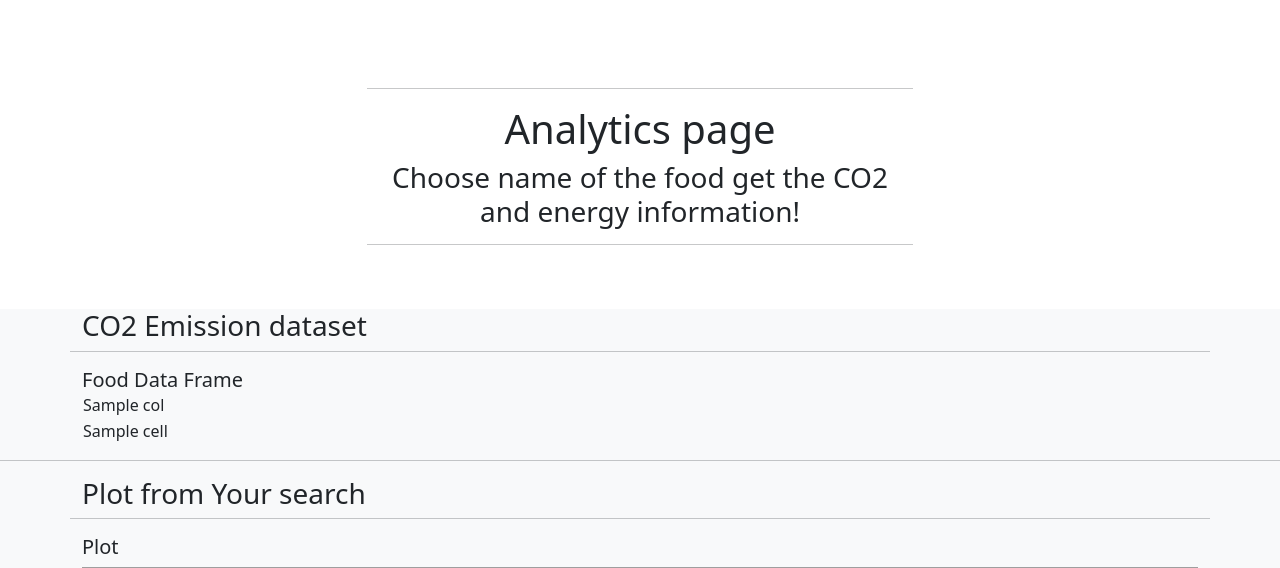
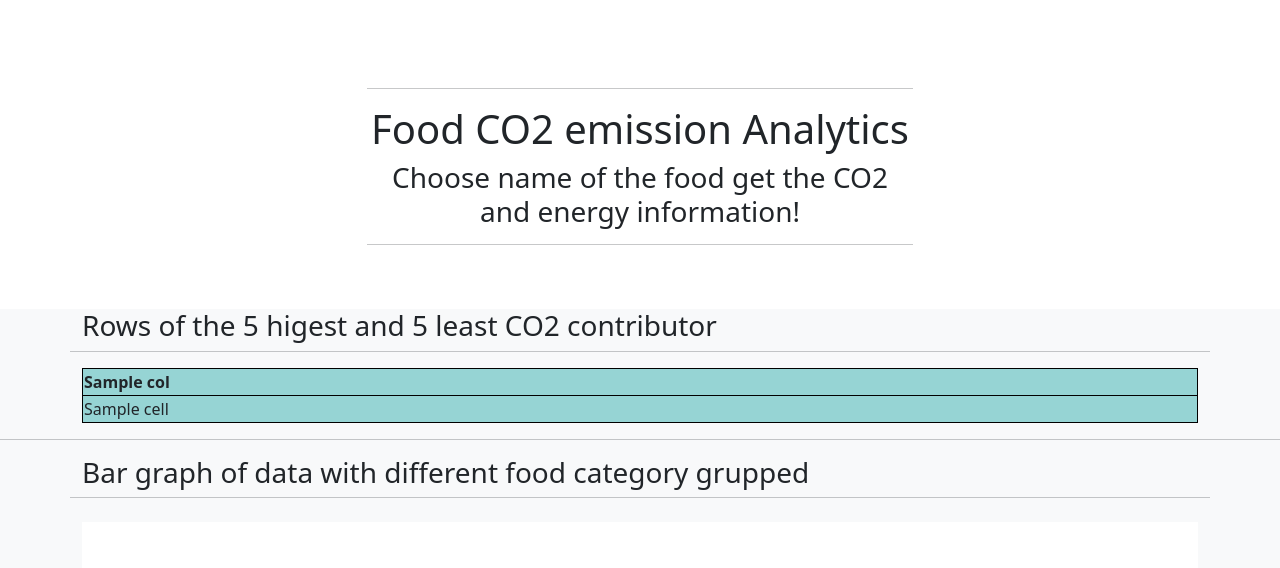
Before and after one commit to mrchapagain/portfolio-project, a Django app: template fooddata/templates/fooddata/allfooddatas.html in a window 1280 px wide. Shown: the part 56-624 px from the top of the page. Run offline with Django 4.2, Linux system fonts and the light colour scheme; the template is opened without the code that fills it: most values are stand-ins (such as "Sample title", 1, 10 or a date in 2020); data that the repository does not hold is empty; grey boxes are pictures that could not be loaded.

Commit message:
Display of Foodapp is almost done, just need indivisual info to display

```diff
--- a/analytics/templates/analytics/allanalytics.html
+++ b/analytics/templates/analytics/allanalytics.html
@@ -142,9 +142,9 @@
               <table style="width:100%">
                 <tr>
                   {% for col in sentiments.columns %}
-                    <td>
+                    <th style="white-space:nowrap">
                       {{ col }}
-                    </td>
+                    </th>
                   {% endfor %}
                 </tr>
                   {% for index, row in sentiments.iterrows %}
--- a/fooddata/templates/fooddata/allfooddatas.html
+++ b/fooddata/templates/fooddata/allfooddatas.html
@@ -80,6 +80,13 @@
         white-space: nowrap;
         -webkit-overflow-scrolling: touch;
       }
+      table, th, td {
+        border: 1px solid black;
+        border-collapse: collapse;
+      }
+      th, td {
+        background-color: #96D4D4;
+      }
     </style>
 
 
@@ -113,7 +120,7 @@
       <div class="col-lg-6 col-md-8 mx-auto">
         <img class="bd-placeholder-img card-img-top" class= "img-fluid" src= ""/>
         <hr>
-        <h1> Analytics page</h1>
+        <h1> Food CO2 emission Analytics</h1>
         <h3> Choose name of the food get the CO2 and energy information! </h3>
         <hr>
       </div>
@@ -124,22 +131,21 @@
   <div class="album py-6 bg-light">
     <div class="container">
       <div class="row">
-        <h3> CO2 Emission dataset</h3>
+        <h3> Rows of the 5 higest and 5 least CO2 contributor</h3>
         <hr>
 
           <div class="col">
-            <a> <h5 class="card-text"> Food Data Frame</h5> </a>
+            <a> <h5 class="card-text"> </h5> </a>
             <div class="card-body">
-              <table>
+              <table style="width:100%">
                 <tr>
-                  {% for col in fooddatas.columns %}
-                    <td>
+                  {% for col in top10_fooddatas.columns %}
+                    <th style="white-space:nowrap">
                       {{col}}
-                    </td>
+                    </th>
                   {% endfor %}
                 </tr>
-                  {% for index, row in fooddatas.iterrows %}
-
+                  {% for index, row in top10_fooddatas.iterrows %}
                     <tr>
                       {% for cell in row %}
                         <td>
@@ -159,17 +165,21 @@
 
     <div class="container">
       <div class="row">
-        <h3> Plot from Your search</h3>
+        <h3> Bar graph of data with different food category grupped</h3>
         <hr>
 
           <!-- the box -->
           <div class="col">
-            <a> <h5> Plot </h5> </a>
+            <a> <h5> </h5> </a>
 
-            <a> <img class="bd-placeholder-img card-img-top" class= "img-fluid" src="{{ plots }}" alt="Word-Cloud image" width=500 height=auto /> </a>
+            <a> <img class="bd-placeholder-img card-img-top" class= "img-fluid" src="{% static 'co2_data_plot_toshow.png' %}" alt="Word-Cloud image" width=500 height=auto /> </a>
             <div class="btn-group">
               <button type="button" class="btn btn-sm btn-outline-secondary">Click to image</button>
             </div>
+            <p> From above we can see:<br>
+              - The Meat and Poultry category is the highest contributor of the total CO2 List item emission where most of the share come from Agriculture and then iLUC <br>
+              - Fruits and Vegetables are the least contributors of total CO2 emission and most of the share come from transportation
+            </p>
           </div>
 
       </div>
@@ -179,13 +189,14 @@
 
     <div class="container">
       <div class="row">
-        <h3> Display of information about choosen food item </h3>
+        <h3> Display detail CO2 and Energy info of the indivisual food item </h3>
         <hr>
 
           <div class="col">
-            <a> <h5 class="card-text">Food information</h5> </a>
+            <a> <h5 class="card-text"> </h5> </a>
             <div class="card-body">
-              <p class="card-text">{{ foodinfo }}</p>
+              {{ item_foodinfo }}
+              <a> <img class="bd-placeholder-img card-img-top" class= "img-fluid" src="{% static 'selected_foodinfo_toshow.png' %}" alt="Detail information of selected food item" width=500 height=auto /> </a>
 
               <div class="btn-group">
                 <button type="button" class="btn btn-sm btn-outline-secondary">Click image</button>
```
Also changed, not shown: fooddata/datavis.py (+11 -6 lines), fooddata/views.py (+10 -10 lines), portfolio/static/co2_data_plot_toshow.png (added).
